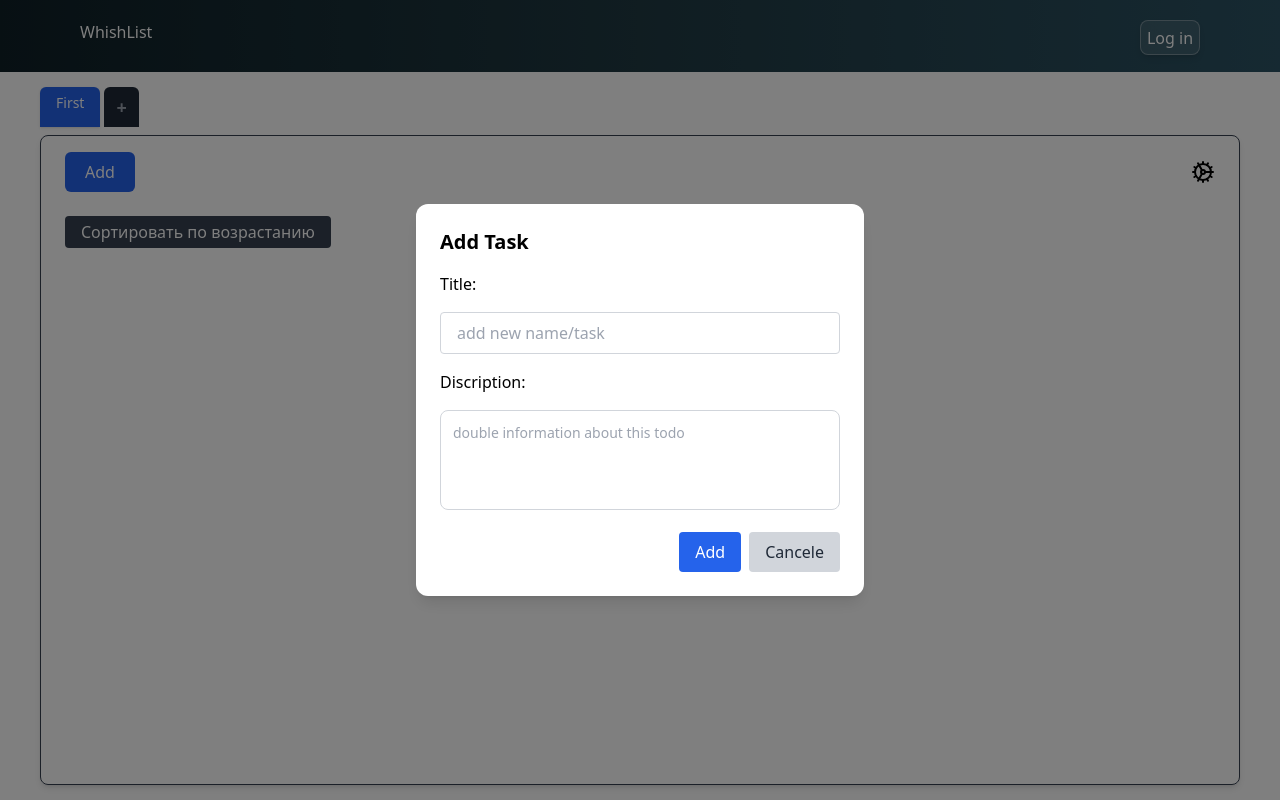
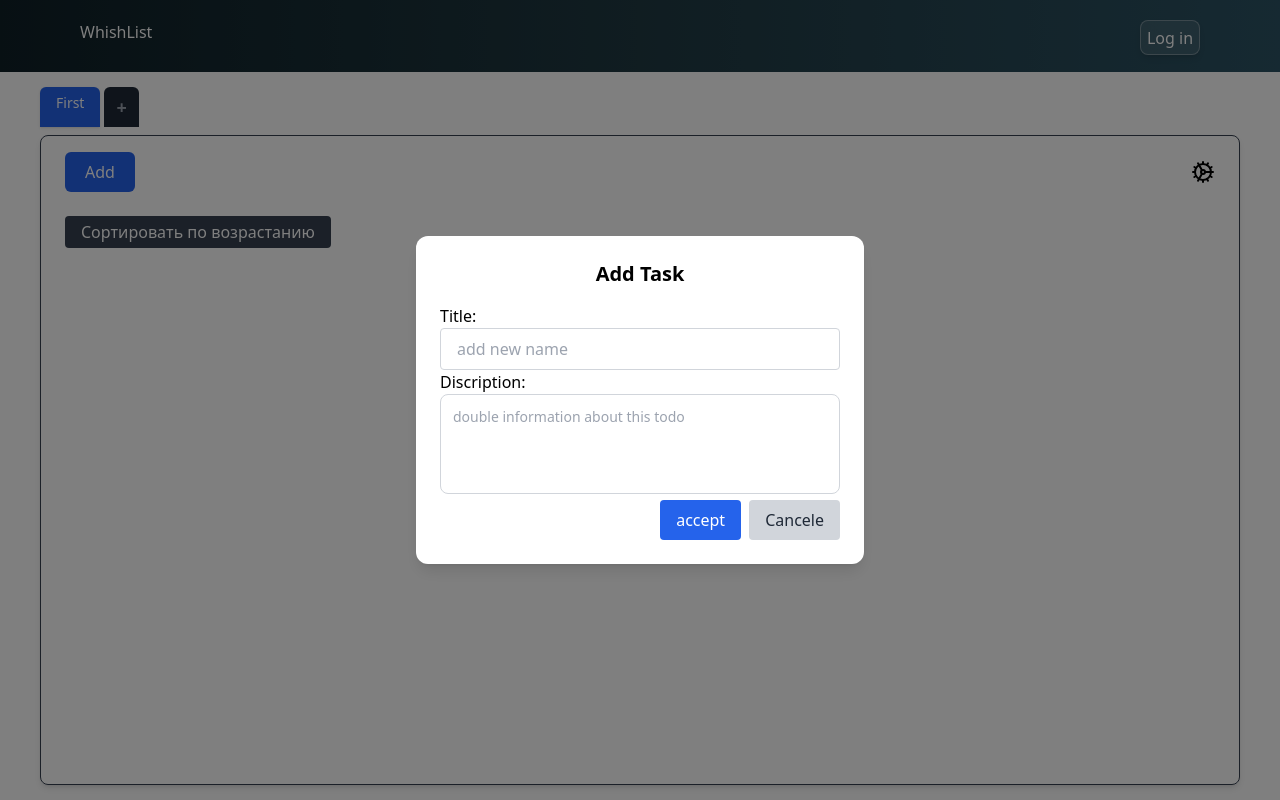
Before and after one commit to OneLastT1me/WishList-app, a React (Vite) app: page /WishList in a window 1280 px wide. Both pictures are taken after a click on the button "Add". Built offline with nearby package versions, Linux system fonts and the light colour scheme.

Commit message:
refactoring modalWindow for all

```diff
--- a/src/components/auth/login.tsx
+++ b/src/components/auth/login.tsx
@@ -1,5 +1,5 @@
 import { useEffect, useState } from "react";
-
+import ModalWrapper from "../modals/modalWrapper";
 interface LoginModalProps {
     isOpen: boolean;
     onClose: () => void;
@@ -30,18 +30,12 @@ const LoginModal: React.FC<LoginModalProps>= ({isOpen, onClose}) =>{
     if (!isOpen) return null;
 
     return (
-        <div
-          className="fixed inset-0 flex items-center justify-center bg-black bg-opacity-50 z-50"
-          onClick={onClose}
+      <ModalWrapper
+        title='login'
+        onClose={onClose}
+        onAltClick={onClose}
+        textButton='accept'
       >
-          <div
-            className="bg-white p-8 rounded-lg shadow-lg max-w-md w-full"
-            onClick={(e) => e.stopPropagation()}
-          >
-            <h2 className="text-2xl font-bold mb-6 text-center">Log In</h2>
-
-            {error && <p className="text-red-500 mb-4">{error}</p>}
-
         <form onSubmit={handleSubmit}>
           <div className="mb-4">
             <label htmlFor="email" className="block text-gray-700 mb-2">
@@ -50,9 +44,7 @@ const LoginModal: React.FC<LoginModalProps>= ({isOpen, onClose}) =>{
             <input
               className="w-full px-4 py-2 border rounded-lg bg-gray-100 text-gray-800 focus:outline-none focus:ring-2 focus:ring-blue-600"
               value={email}
-                  onChange={(e) => setEmail(e.target.value)}
-
-                />
+              onChange={(e) => setEmail(e.target.value)} />
           </div>
 
           <div className="mb-6">
@@ -62,29 +54,10 @@ const LoginModal: React.FC<LoginModalProps>= ({isOpen, onClose}) =>{
             <input
               className="w-full px-4 py-2 border rounded-lg bg-gray-100 text-gray-800 focus:outline-none focus:ring-2 focus:ring-blue-600"
               value={password}
-                  onChange={(e) => setPassword(e.target.value)}
-
-                />
-              </div>
-
-              <div className="flex justify-end">
-                <button
-                  type="button"
-                  className="mr-4 text-gray-600 hover:underline"
-                  onClick={onClose}
-                >
-                  Отмена
-                </button>
-                <button
-                  type="submit"
-                  className="bg-blue-500 hover:bg-blue-600 text-white py-2 px-4 rounded-lg transition duration-300"
-                >
-                  Log In
-                </button>
+              onChange={(e) => setPassword(e.target.value)} />
           </div>
         </form>
-          </div>
-        </div>
+      </ModalWrapper>
       );
 }
 
--- a/src/components/modals/addTodo.tsx
+++ b/src/components/modals/addTodo.tsx
@@ -1,6 +1,7 @@
 import { useState } from "react";
 import { addTodo } from "../../appStore/todoSlice";
 import { useAppDispatch } from "../../hooks";
+import ModalWrapper from "./modalWrapper";
 
 type Props = {
     bookmarkId: number
@@ -15,9 +16,8 @@ const AddTodoModal = ({bookmarkId, isOpen ,onClose}:Props) =>{
 
     if (!isOpen) return null
 
-    const handleSubmit = (e: React.FormEvent) => {
-        e.preventDefault()
-        if (title && title) {
+    const handleSubmit = () => {
+        if (title) {
             dispatch(addTodo({bookmarkId: bookmarkId, text: text, title: title}))
             setTitle('')
             setText('')
@@ -26,17 +26,19 @@ const AddTodoModal = ({bookmarkId, isOpen ,onClose}:Props) =>{
       }
 
     return (
-        <div className="fixed inset-0 z-50 bg-black bg-opacity-50 flex justify-center items-center">
-        <div className="bg-white rounded-xl shadow-lg w-[90%] max-w-md p-6">
-          <h2 className="text-xl font-semibold mb-4">Add Task</h2>
-          <form onSubmit={handleSubmit} className="space-y-4">
+      <ModalWrapper
+        title='Add Task'
+        onClose={() => (onClose(), setTitle(''), setText(''))}
+        textButton='accept'
+        onAltClick={handleSubmit}
+      >
               <h3>Title:</h3>
               <input
                   className="w-full border border-gray-300 rounded px-4 py-2 focus:outline-none focus:ring focus:ring-blue-400"
                   type="title"
                   value={title}
                   onChange={(e) => setTitle(e.target.value)}
-                placeholder="add new name/task"
+                  placeholder="add new name"
               />
               <h3>Discription:</h3>
               <textarea
@@ -45,25 +47,7 @@ const AddTodoModal = ({bookmarkId, isOpen ,onClose}:Props) =>{
                   onChange={(e) => setText(e.target.value)}
                   placeholder="double information about this todo"
               />
-            <div className="flex justify-end gap-2">
-              <button
-                type="submit"
-                className="px-4 py-2 rounded bg-blue-600 hover:bg-blue-700 text-white"
-                disabled={false}
-              >
-                Add
-              </button>
-              <button
-                type="button"
-                onClick={() => (onClose(), setTitle(''))}
-                className="px-4 py-2 rounded bg-gray-300 hover:bg-gray-400 text-gray-800"
-              >
-                Cancele
-              </button>
-            </div>
-          </form>
-        </div>
-      </div>
+      </ModalWrapper>
     )
 }
 
--- a/src/components/modals/editBookmark.tsx
+++ b/src/components/modals/editBookmark.tsx
@@ -2,6 +2,7 @@ import { useState } from "react";
 import { useAppDispatch, useAppSelector } from "../../hooks";
 import { removeBookMark, renameMark } from "../../appStore/todoSlice";
 import { Trash2 } from 'lucide-react';
+import ModalWrapper from "./modalWrapper";
 
 type Props = {
     bookmarkId: number
@@ -16,8 +17,7 @@ const EditBookmark = ({isOpen, onClose, bookmarkId}: Props) =>{
     const bookmarkcount = useAppSelector(state => state.todo.bookmarks.length)
     const dispatch = useAppDispatch()
 
-    const handleSubmit = (e:  React.FormEvent) =>{
-        e.preventDefault()
+    const handleSubmit = () =>{
         if(newNameMark){
             dispatch(renameMark({bookmarkId: bookmarkId, text: newNameMark}))
             setNewNameMark('')
@@ -28,24 +28,19 @@ const EditBookmark = ({isOpen, onClose, bookmarkId}: Props) =>{
     if(!isOpen) return null
 
     return(
-        <div
-            className="fixed inset-0 flex items-center justify-center bg-black bg-opacity-50 z-50"
+        <ModalWrapper
+            title='edit bookmark'
+            onAltClick={handleSubmit}
+            onClose={() =>(onClose(), setError(false))}
+            textButton='accept'
         >
-        <div
-          className="bg-white p-8 rounded-lg shadow-lg max-w-md w-full"
-        >
-          <form  className="flex gap-4">
+            <h3>Rename bookmark:</h3>
             <input
                 className="border px-3 py-2 rounded"
                 value={newNameMark}
                 onChange={e => setNewNameMark(e.target.value)}
-            placeholder="Rename bookmark"
             />
-                <button className="bg-blue-600 text-white px-4 py-2 rounded" type="submit"    onClick={handleSubmit}>
-                Accept
-                </button>
-          </form>
-          <div >
+            <div>
                 <button onClick={bookmarkcount > 1 ? () => SetModalOpen(true): () => setError(true)} className="flex  items-center pt-8">
                 <Trash2 />
                     <a href={'#'} className="text-blue ml-2">Delete Bookmark</a>
@@ -54,9 +49,8 @@ const EditBookmark = ({isOpen, onClose, bookmarkId}: Props) =>{
                     error && <span className="text-red-500 text-sm">You can`t delete last bookmark</span>
                 }
             </div>
-        </div>
             <AcceptModal bookmarkId={bookmarkId} isOpen={modalOpen} onClose={() => (SetModalOpen(false), onClose())}/>
-      </div>
+        </ModalWrapper>
   )
 
 }
--- /dev/null
+++ b/src/components/modals/modalWrapper.tsx
@@ -0,0 +1,45 @@
+
+type Props = {
+    title: string
+    children: React.ReactNode
+    textButton: string
+    onClose: () => void
+    onAltClick: () => void
+}
+
+const ModalWrapper: React.FC<Props> = ({title, children, onClose, textButton, onAltClick}) =>{
+
+    return (
+    <div
+        className="fixed inset-0 z-50 bg-black bg-opacity-50 flex justify-center items-center"
+        onClick={onClose}
+    >
+        <div
+            className="bg-white rounded-xl shadow-lg w-[90%] max-w-md p-6"
+            onClick={(e) => e.stopPropagation()}
+        >
+            <h2 className="text-xl font-semibold mb-4 text-center">{title}</h2>
+                {children}
+            <div className="flex justify-end gap-2">
+                <button
+                    type="submit"
+                    className="px-4 py-2 rounded bg-blue-600 hover:bg-blue-700 text-white"
+                    onClick={onAltClick}
+                >
+                    {textButton}
+                </button>
+                <button
+                    type="button"
+                    onClick={(onClose)}
+                    className="px-4 py-2 rounded bg-gray-300 hover:bg-gray-400 text-gray-800"
+                >
+                    Cancele
+                </button>
+            </div>
+        </div>
+    </div>
+    )
+
+}
+
+export default ModalWrapper
```
Lines whose indentation alone changed are shown as unchanged.
